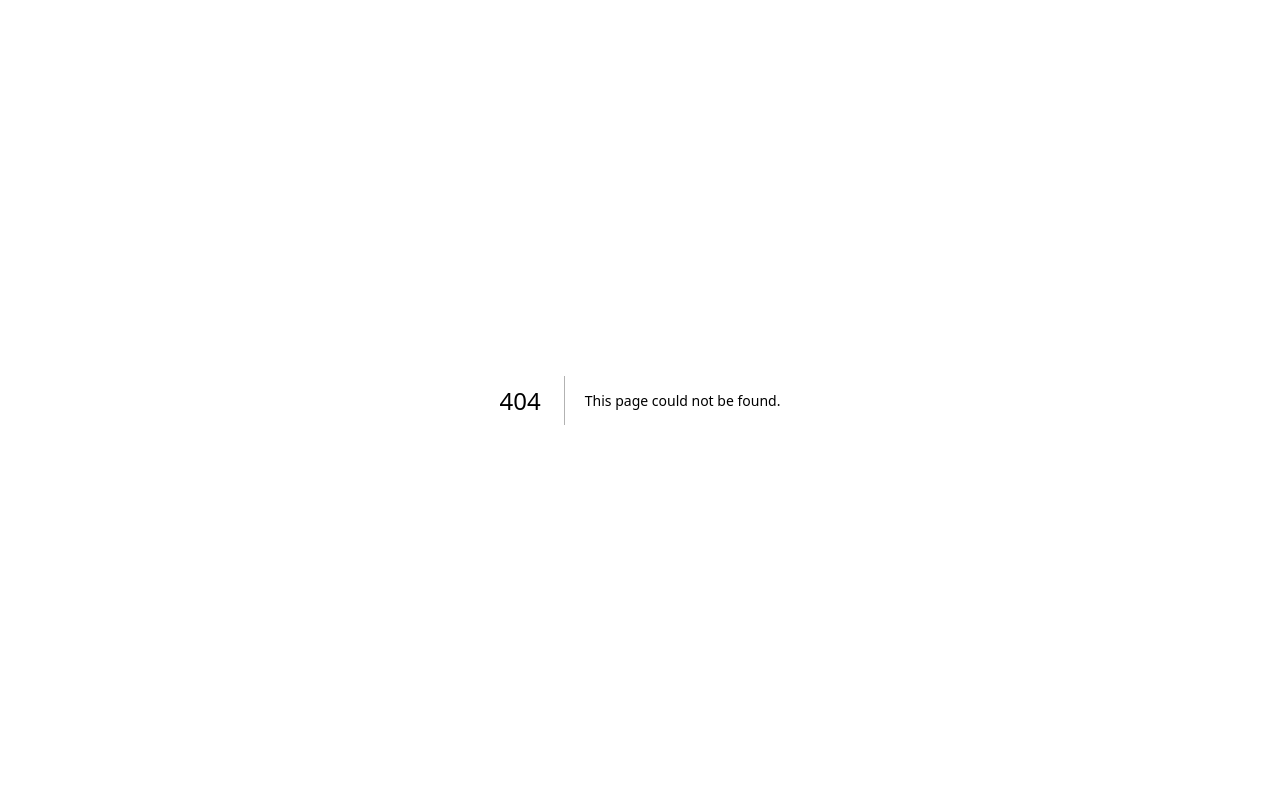
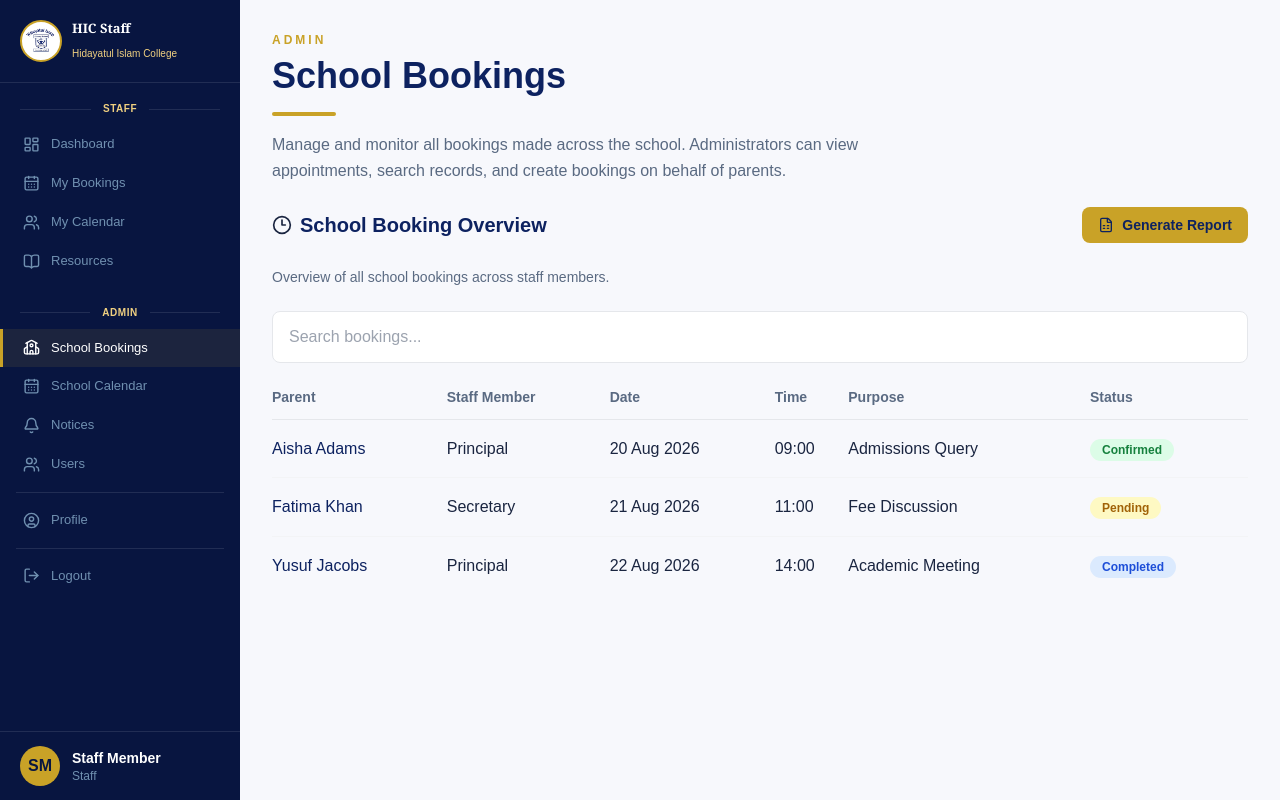
Before and after one commit to tashmacmay/hidayatul-islam-college-webapp-2.0, a Next.js app: page /staff/bookings/school-overview in a window 1280 px wide. Before the commit this address had no page. Built offline with nearby package versions, Linux system fonts and the light colour scheme.

Commit message:
admin sidebar in dashboard updated. Seperated Admin and Staff on Sidebar. Added Users, and School bookings for admin

```diff
--- a/src/app/staff/bookings/page.js
+++ b/src/app/staff/bookings/page.js
@@ -56,6 +56,9 @@ export default function BookingsPage() {
             <Plus size={18} />
             Create Booking
           </Link>
+              <button className="rounded-lg bg-gold px-4 py-2 text-sm font-semibold text-navy transition hover:opacity-90">
+      Book on Behalf of Parent
+    </button>
 
           <Link
             href="/staff/bookings/availability"
--- /dev/null
+++ b/src/app/staff/bookings/school-overview/page.js
@@ -0,0 +1,162 @@
+"use client";
+
+import { Clock3, FileSpreadsheet } from "lucide-react";
+
+export default function SchoolBookingsPage() {
+  return (
+    <div className="space-y-6">
+
+      {/* Page Header */}
+      <div>
+        <p className="text-xs font-semibold uppercase tracking-[3px] text-gold">
+          Admin
+        </p>
+
+        <h1 className="mt-2 text-4xl font-bold text-navy">
+          School Bookings
+        </h1>
+
+        <div className="mt-4 h-1 w-16 rounded-full bg-gold" />
+
+        <p className="mt-4 max-w-2xl text-text-muted">
+          Manage and monitor all bookings made across the school.
+          Administrators can view appointments, search records,
+          and create bookings on behalf of parents.
+        </p>
+      </div>
+
+      {/* School Overview Section */}
+<div className="mb-5 flex items-center justify-between">
+  <div className="flex items-center gap-2">
+    <Clock3 size={20} />
+
+    <h2 className="text-xl font-bold text-navy">
+      School Booking Overview
+    </h2>
+  </div>
+
+  {/* Action Button */}
+<button className="flex items-center gap-2 rounded-lg bg-gold px-4 py-2 text-sm font-semibold text-navy transition hover:opacity-90">
+  <FileSpreadsheet size={16} />
+  Generate Report
+</button>
+</div>
+
+        <p className="mb-5 text-sm text-text-muted">
+          Overview of all school bookings across staff members.
+        </p>
+
+        {/* Search Bar */}
+        <div className="mb-5">
+          <input
+            type="text"
+            placeholder="Search bookings..."
+            className="w-full rounded-lg border border-gray-200 px-4 py-3 focus:border-gold focus:outline-none"
+          />
+        </div>
+
+        {/* Bookings Table */}
+        <div className="overflow-x-auto">
+          <table className="w-full text-left">
+
+            <thead>
+              <tr className="border-b border-gray-200 text-sm text-text-muted">
+                <th className="pb-3">Parent</th>
+                <th className="pb-3">Staff Member</th>
+                <th className="pb-3">Date</th>
+                <th className="pb-3">Time</th>
+                <th className="pb-3">Purpose</th>
+                <th className="pb-3">Status</th>
+              </tr>
+            </thead>
+
+            <tbody>
+
+              <tr className="border-b border-gray-100">
+                <td className="py-4 font-medium text-navy">
+                  Aisha Adams
+                </td>
+
+                <td>Principal</td>
+
+                <td>20 Aug 2026</td>
+
+                <td>09:00</td>
+
+                <td>Admissions Query</td>
+
+                <td>
+                  <span className="rounded-full bg-green-100 px-3 py-1 text-xs font-semibold text-green-700">
+                    Confirmed
+                  </span>
+                </td>
+              </tr>
+
+              <tr className="border-b border-gray-100">
+                <td className="py-4 font-medium text-navy">
+                  Fatima Khan
+                </td>
+
+                <td>Secretary</td>
+
+                <td>21 Aug 2026</td>
+
+                <td>11:00</td>
+
+                <td>Fee Discussion</td>
+
+                <td>
+                  <span className="rounded-full bg-yellow-100 px-3 py-1 text-xs font-semibold text-yellow-700">
+                    Pending
+                  </span>
+                </td>
+              </tr>
+
+              <tr>
+                <td className="py-4 font-medium text-navy">
+                  Yusuf Jacobs
+                </td>
+
+                <td>Principal</td>
+
+                <td>22 Aug 2026</td>
+
+                <td>14:00</td>
+
+                <td>Academic Meeting</td>
+
+                <td>
+                  <span className="rounded-full bg-blue-100 px-3 py-1 text-xs font-semibold text-blue-700">
+                    Completed
+                  </span>
+                </td>
+              </tr>
+
+            </tbody>
+
+          </table>
+        </div>
+      </div>
+  );
+}
+//this is when we add the admin check
+  {/* {/* School Overview Section */}
+     {/* <div className="rounded-xl bg-white p-6 shadow-sm">
+        <div className="mb-5 flex items-center gap-2">
+          <Clock3 size={20} />
+
+          <h2 className="text-xl font-bold text-navy">
+            School Booking Overview
+          </h2>
+        </div>
+
+        <p className="mb-4 text-sm text-text-muted">
+          Visible to administrators only. This will later
+          display all bookings across staff members and allow
+          bookings to be created on behalf of parents.
+        </p>
+
+        <div className="rounded-lg bg-off-white p-4 text-text-muted">
+          School-wide booking table coming soon.
+        </div>
+  </div>*/}
--- a/src/components/staff/StaffSidebar.js
+++ b/src/components/staff/StaffSidebar.js
@@ -11,17 +11,50 @@ import {
   Users,
   UserCircle,
   LogOut,
+  School,
 } from "lucide-react";
 
-const links = [
+// =============================
+// STAFF LINKS
+// =============================
+
+const staffLinks = [
   {
     name: "Dashboard",
     href: "/staff/dashboard",
     icon: LayoutDashboard,
   },
   {
-    name: "Bookings",
+    name: "My Bookings",
     href: "/staff/bookings",
+    icon: CalendarDays,
+  },
+  {
+    name: "My Calendar",
+    href: "/staff/calendar",
+    icon: Users,
+  },
+
+  {
+    name: "Resources",
+    href: "/staff/resources",
+    icon: BookOpen,
+  },
+];
+
+// =============================
+// ADMIN LINKS
+// =============================
+
+const adminLinks = [
+  {
+    name: "School Bookings",
+    href: "/staff/bookings/school-overview",
+    icon: School,
+  },
+    {
+    name: "School Calendar",
+    href: "/staff/school-calendar",
     icon: CalendarDays,
   },
   {
@@ -30,13 +63,8 @@ const links = [
     icon: Bell,
   },
   {
-    name: "Resources",
-    href: "/staff/resources",
-    icon: BookOpen,
-  },
-  {
-    name: "Calendar",
-    href: "/staff/calendar",
+    name: "Users",
+    href: "/staff/users",
     icon: Users,
   },
 ];
@@ -68,7 +96,23 @@ export default function StaffSidebar() {
 
       {/* Navigation */}
       <div className="flex-1 overflow-y-auto py-[10px]">
-        {links.map((link) => {
+{/* =======================================
+    STAFF SECTION
+======================================= */}
+
+<div className="px-5 py-2">
+  <div className="flex items-center gap-3">
+    <div className="h-px flex-1 bg-white/10" />
+
+    <span className="text-[10px] font-semibold uppercase tracking-wider text-gold-light">
+      Staff
+    </span>
+
+    <div className="h-px flex-1 bg-white/10" />
+  </div>
+</div>
+
+{staffLinks.map((link) => {
   const Icon = link.icon;
 
   const active = pathname === link.href;
@@ -84,7 +128,43 @@ export default function StaffSidebar() {
       }`}
     >
       <Icon size={17} />
+      <span>{link.name}</span>
+    </Link>
+  );
+})}
 
+{/* =======================================
+    ADMIN SECTION
+======================================= */}
+
+<div className="mt-4 px-5 py-2">
+  <div className="flex items-center gap-3">
+    <div className="h-px flex-1 bg-white/10" />
+
+    <span className="text-[10px] font-semibold uppercase tracking-wider text-gold-light">
+      Admin
+    </span>
+
+    <div className="h-px flex-1 bg-white/10" />
+  </div>
+</div>
+
+{adminLinks.map((link) => {
+  const Icon = link.icon;
+
+  const active = pathname === link.href;
+
+  return (
+    <Link
+      key={link.href}
+      href={link.href}
+      className={`flex items-center gap-[11px] border-l-[3px] px-5 py-[9px] text-[13px] font-medium transition-all ${
+        active
+          ? "border-gold bg-[#c9a2271a] text-white"
+          : "border-transparent text-[#7090b0] hover:bg-white/5 hover:text-white"
+      }`}
+    >
+      <Icon size={17} />
       <span>{link.name}</span>
     </Link>
   );
```
Lines whose indentation alone changed are shown as unchanged.
